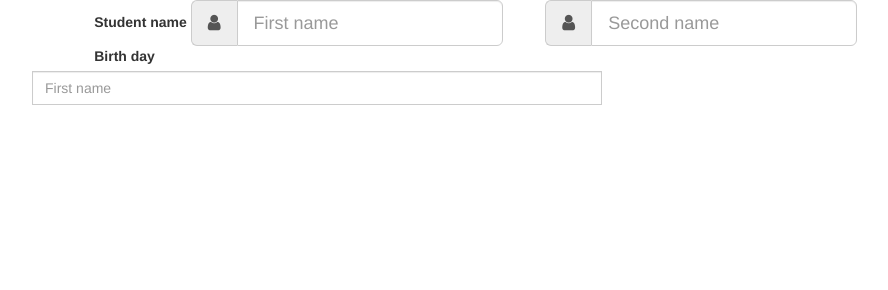
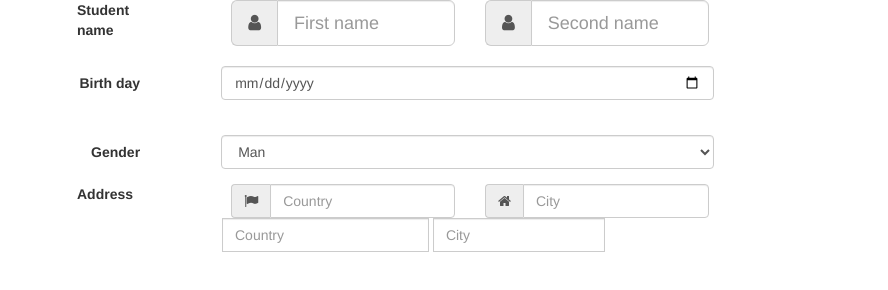
Before and after one commit to DRAK0N41K/homework-16, a plain HTML site: page index.html in a window 1280 px wide. Shown: the whole page, without its empty margins (38-926 px from the left). Drawn offline with nearby package versions, Linux system fonts and the light colour scheme.

Commit message:
'2th_comm'

```diff
--- a/index.html
+++ b/index.html
@@ -17,11 +17,13 @@
 </head>
 <body>
   <div class="container">
-      <form class="form-inline">
-        <div name="fn">
-          &nbsp;&nbsp;&nbsp;&nbsp;&nbsp;&nbsp;&nbsp;&nbsp;&nbsp;&nbsp;&nbsp;&nbsp;&nbsp;&nbsp;&nbsp;
-        <label for="fn">Student name</label>
-      <div class="form-group">
+      <form class="form-inline col-sm-11">
+        <div name="fn" >
+          <div class="col-sm-2">
+            <label for="fn" class="col-sm-1">Student name</label>
+          </div>
+
+      <div class="form-group col-sm-3">
        <div class="input-group input-group-lg">
          <span class="input-group-addon">
            <span class="fa fa-user"></span>
@@ -29,8 +31,8 @@
          <input class="form-control" type="text" placeholder="First name">
        </div>
      </div>
-     &nbsp;&nbsp;&nbsp;&nbsp;&nbsp;&nbsp;&nbsp;&nbsp;&nbsp;
-     <div class="form-group">
+
+     <div class="form-group col-sm-3">
       <div class="input-group input-group-lg">
         <span class="input-group-addon">
           <span class="fa fa-user"></span>
@@ -41,17 +43,84 @@
       </div>
      </form>
 
-     <form role="form">
-      <div name="bd">
-&nbsp;&nbsp;&nbsp;&nbsp;&nbsp;&nbsp;&nbsp;&nbsp;&nbsp;&nbsp;&nbsp;&nbsp;&nbsp;&nbsp;&nbsp;
-      <label for="bd">Birth day</label>
-    <div class="form-group">
-     <div class="input-group col-md-6">
-       <input class="form-control" type="text" placeholder="First name">
+     <form class="form-horizontal col-sm-11" role="form">
+
+        <div class="form-group">
+          <br>
+          <div class="col-sm-2">
+            <label for="bd" class="control-label col-sm-9">Birth day</label>
+          </div>
+
+
+          <div class="col-sm-6">
+            <input type="date" class="form-control input-md" name="bd" placeholder="Введіть будь ласка email">
+          </div>
+        </div>
+      </form>
+
+      <form class="form-horizontal col-sm-11" role="form">
+
+         <div class="form-group">
+           <br>
+           <div class="col-sm-2">
+             <label for="g-r" class="control-label col-sm-9">Gender</label>
+           </div>
+
+
+           <div class="col-sm-6">
+              <select class="selectpicker  form-control input-md" name="g-r">
+               <option value="man">Man</option>
+               <option value="wooman">Wooman</option>
+              </select>
+           </div>
+         </div>
+       </form>
+
+       <form class="form-inline col-sm-11">
+         <div name="as" >
+           <div class="col-sm-2">
+             <label for="as" class="col-sm-1">Address</label>
+           </div>
+
+       <div class="form-group col-sm-3">
+        <div class="input-group">
+          <span class="input-group-addon">
+            <span class="fa fa-flag"></span>
+          </span>
+          <input class="form-control" type="text" placeholder="Country">
+        </div>
+      </div>
+
+      <div class="form-group col-sm-3">
+       <div class="input-group">
+         <span class="input-group-addon">
+           <span class="fa fa-home"></span>
+         </span>
+         <input class="form-control" type="text" placeholder="City">
+       </div>
      </div>
+       </div>
+      </form>
+
+      <form class="form-inline">
+
+        <label for="ass" class="col-md-2">&nbsp;&nbsp;</label>
+        <div name="ass">
+      <div class="form-group col-lg-15">
+       <div class="input-group col-lg-12">
+
+         <input class="form-control" type="text" placeholder="Country">
+       </div>
+     </div>
+
+     <div class="form-group col-lg-15">
+      <div class="input-group col-lg-10">
+        <input class="form-control" type="text" placeholder="City">
+      </div>
     </div>
-       </div>
-    </form>
+      </div>
+     </form>
+
   </div>
   <script>console.log('vono ne po centry bo ya typiy');
   console.log(((10*11)+1)*6);
```
